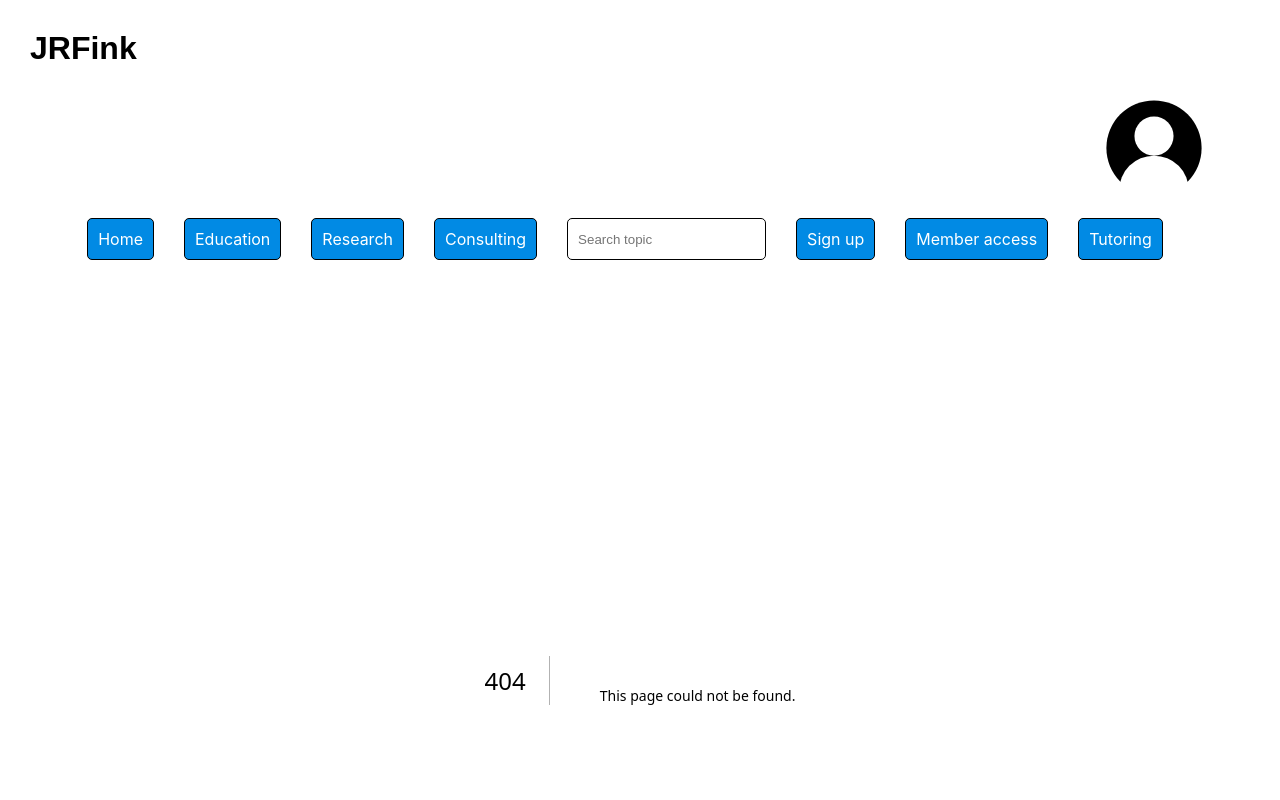
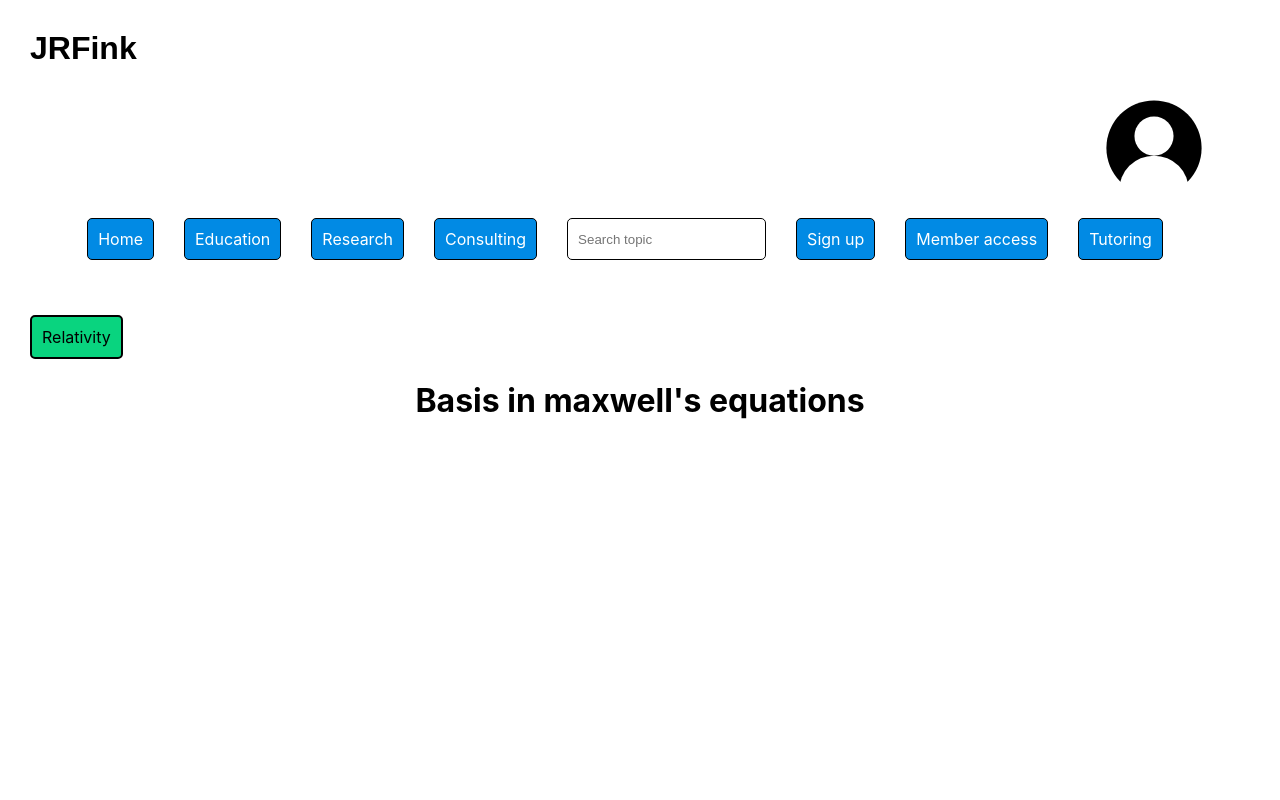
Before and after one commit to JRFink/jrfphyspagesnew, a Next.js app: page /education/hop2/rel/max in a window 1280 px wide. Before the commit this address had no page. Shown: the top 800 px of the page. Built offline with nearby package versions, Linux system fonts and the light colour scheme.

Commit message:
Create index.tsx

```diff
--- /dev/null
+++ b/pages/education/hop2/rel/max/index.tsx
@@ -0,0 +1,16 @@
+import Link from 'next/link'
+ import style from '@/styles/general.module.css';
+
+ const Max = () => {
+     return (
+        <>
+        <br />
+        <Link href="/education/hop2/rel" className={style.backtoLink}>Relativity</Link>
+         <h1 className={style.centerText}>
+             Basis in maxwell&#39;s equations
+         </h1>
+        </>
+     );
+ }
+
+ export default Max;
```
